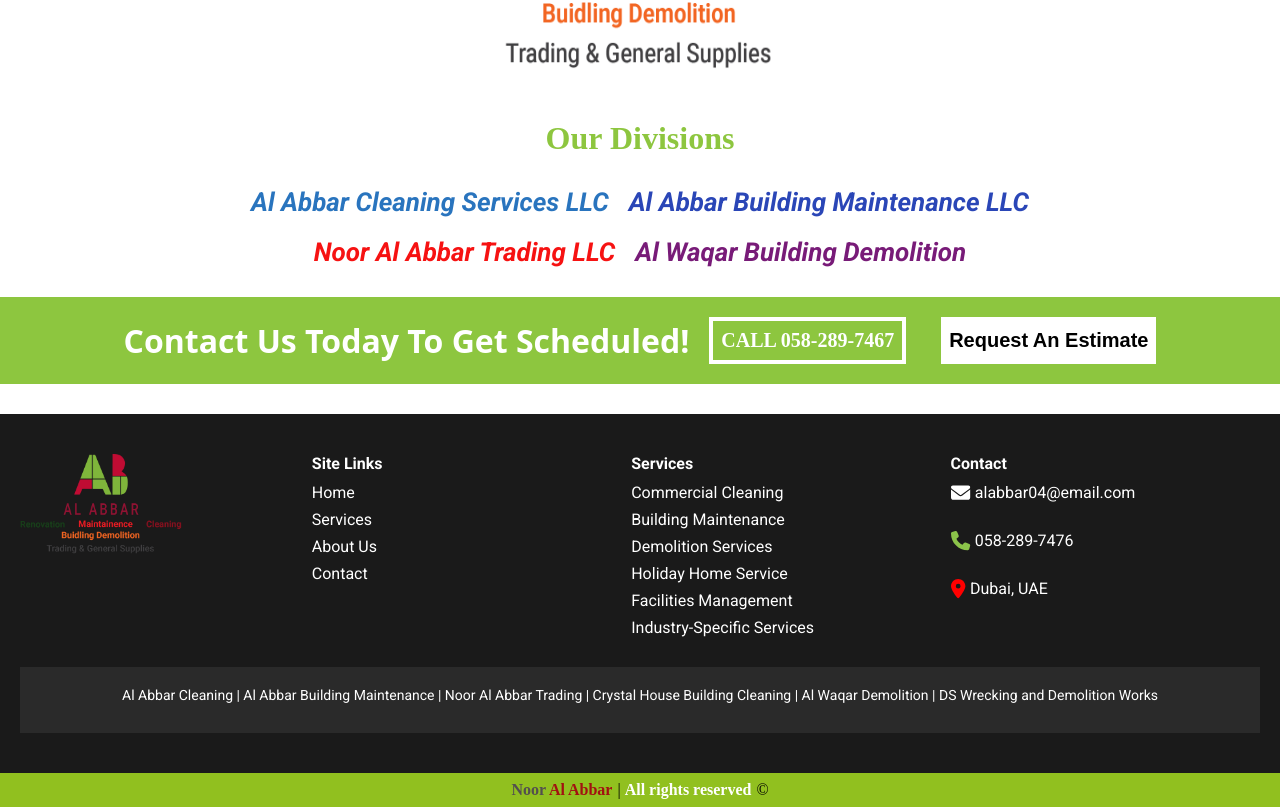
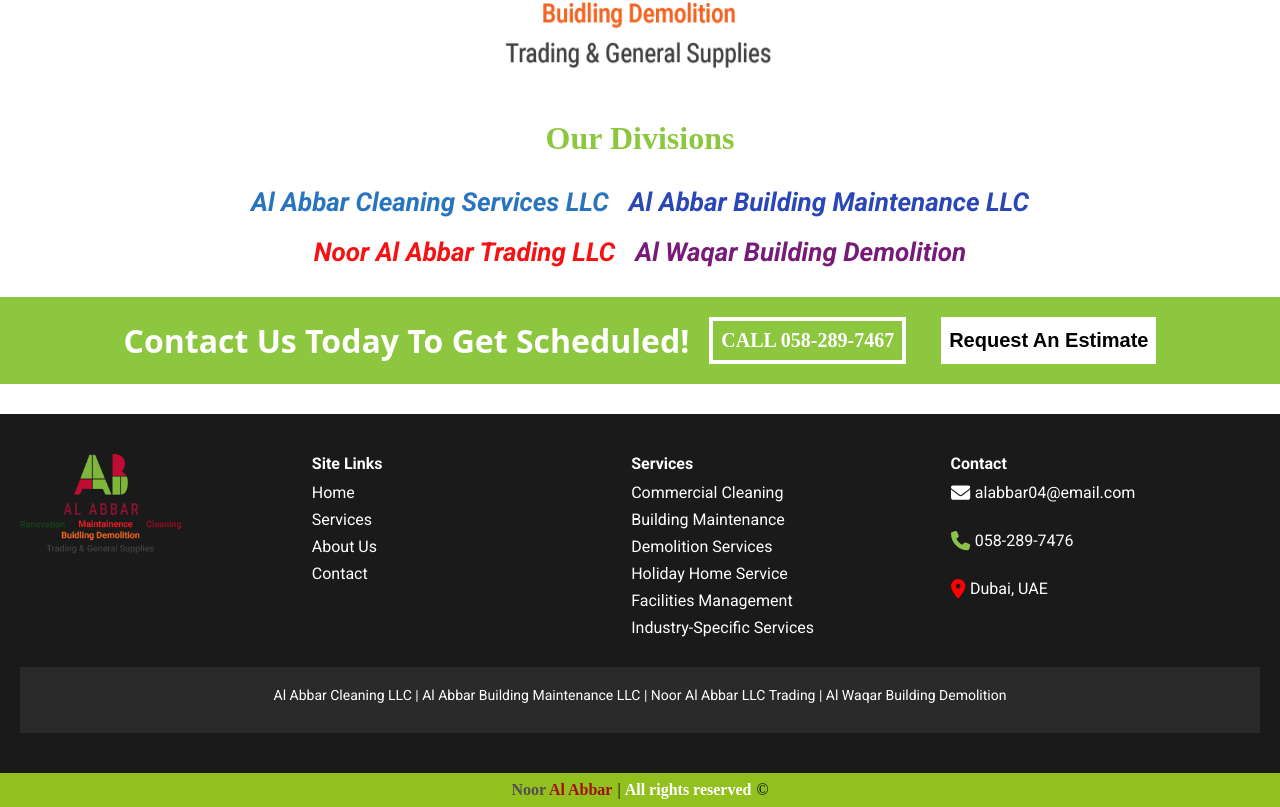
Before and after one commit to iimoon/nooralabbar, a React (Vite) app: page /about in a window 1280 px wide. Shown: the part 877-1684 px from the top of the page. Built offline with nearby package versions, Linux system fonts and the light colour scheme.

Commit message:
footer division change

```diff
--- a/src/Components/Footer.jsx
+++ b/src/Components/Footer.jsx
@@ -96,9 +96,8 @@
         <div className="footer-bottom">
           <div className="footer-divisions">
             <p>
-              Al Abbar Cleaning | Al Abbar Building Maintenance | Noor Al Abbar
-              Trading | Crystal House Building Cleaning | Al Waqar Demolition |
-              DS Wrecking and Demolition Works
+              Al Abbar Cleaning LLC | Al Abbar Building Maintenance LLC | Noor Al Abbar LLC
+              Trading | Al Waqar Building Demolition
             </p>
           </div>
         </div>
```
